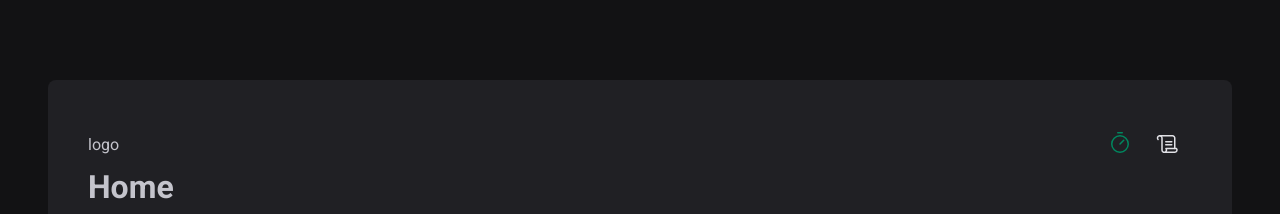
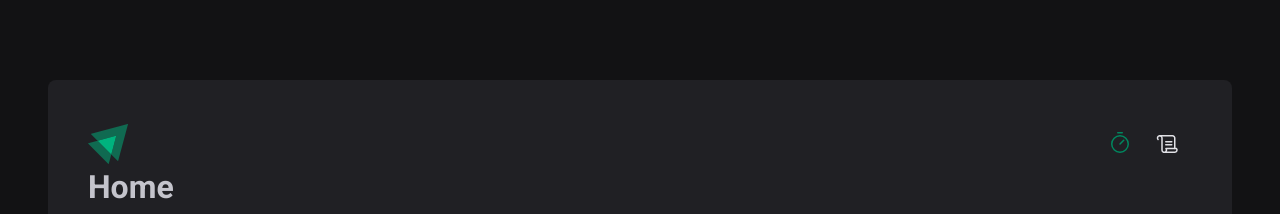
Before and after one commit to joaofanchini/curso_rocketseat, a React (Vite) app in the folder 02-spas-reactjs/: page / in a window 1280 px wide. Shown: the top 214 px of the page. Built offline with nearby package versions, Linux system fonts and the light colour scheme.

Commit message:
[02] Adicionando logo no componente de Header

```diff
--- a/02-spas-reactjs/src/components/header/Header.tsx
+++ b/02-spas-reactjs/src/components/header/Header.tsx
@@ -1,11 +1,13 @@
+// @ts-ignore
+import logoTimer from '../../assets/logo-timer.svg';
+
 import {HeaderContainer} from "./HeaderStyles";
 import {Scroll, Timer} from "phosphor-react";
 import {NavLink} from "react-router-dom";
-import Home from "../../router/pages/Home";
 
 const Header = () => {
     return <HeaderContainer>
-        <span>logo</span>
+        <img src={logoTimer} alt='Logo do timer'/>
         <nav>
             {/*Componente do react-router-dom para interagir com o elemento Anchor*/}
             <NavLink to={'/'}><Timer size={24}/></NavLink>
```
Also changed, not shown: 02-spas-reactjs/src/assets/logo-timer.svg (added).
